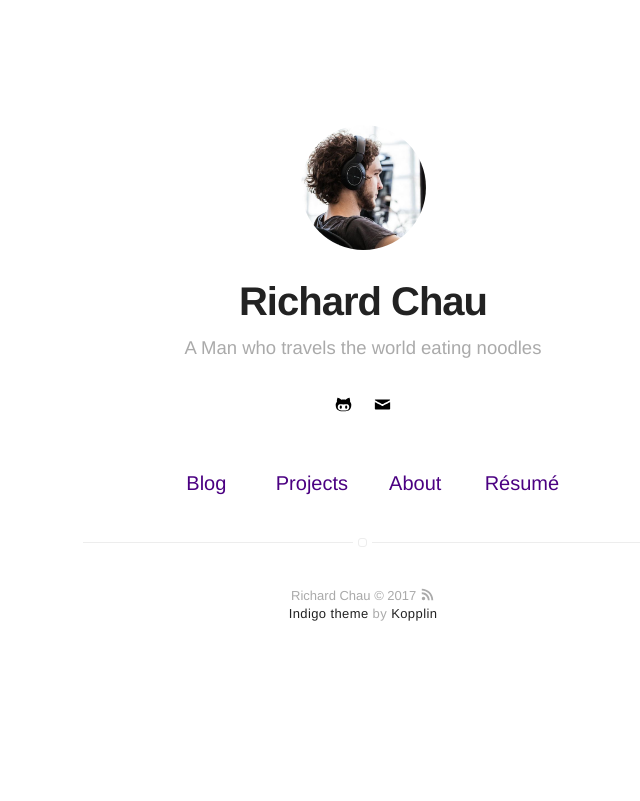
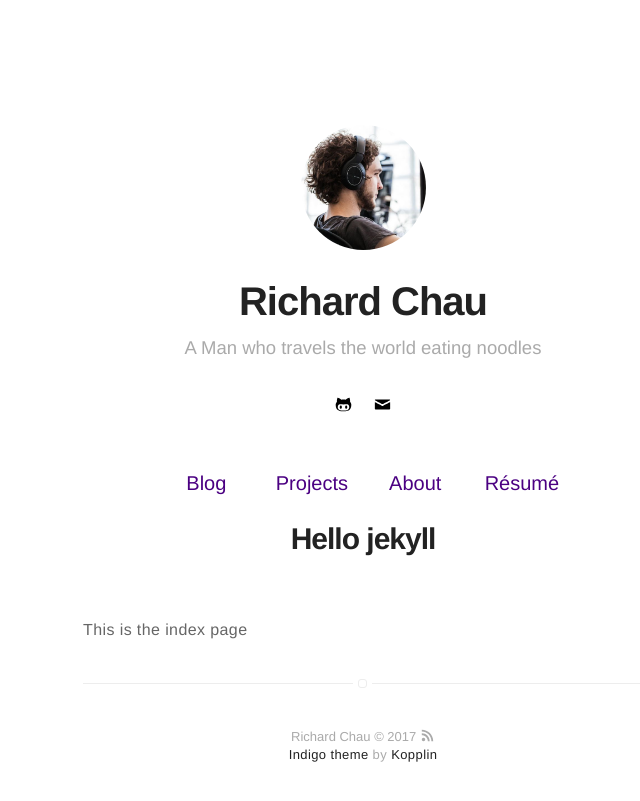
Before and after one commit to richard-chau/richard-chau.github.io, a Jekyll site: the page built from index.html, in a window 1280 px wide. Shown: the top 801 px of the page, without its empty margins (277-917 px from the left). Built offline with Jekyll 4.4.1, drawn with Linux system fonts in a browser that asks for light colours.

Commit message:
Update index.html

```diff
--- a/index.html
+++ b/index.html
@@ -2,3 +2,5 @@
 layout: page
 title: Home
 ---
+<h1>Hello jekyll</h1>
+<p>This is the index page</p>
```
